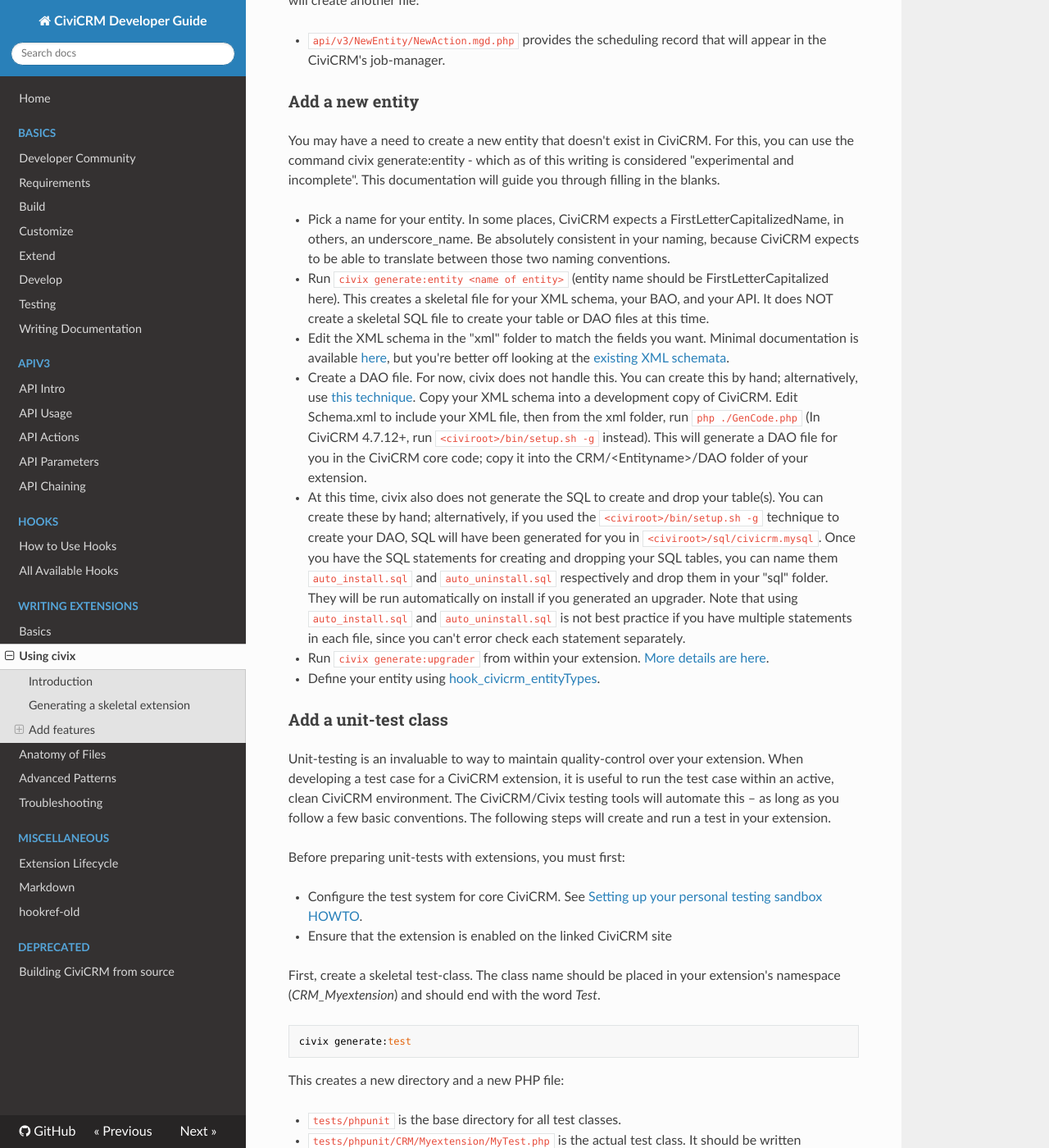
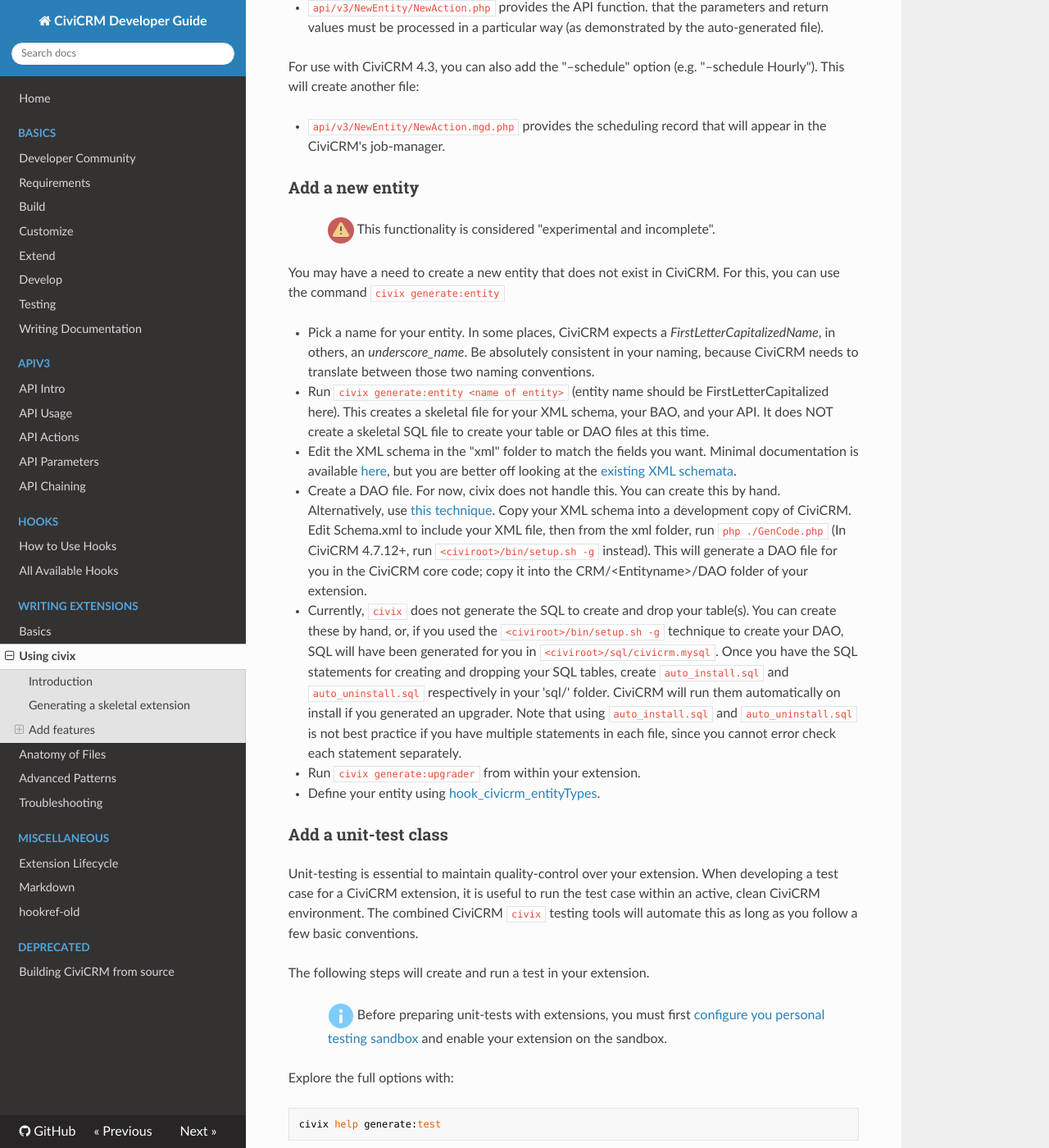
Before and after one commit to civicrm/civicrm-dev-docs, an MkDocs documentation site: the page built from docs/extensions/civix.md, in a window 1280 px wide and 1400 px high, scrolled down 9366 px. Shown: the whole window at 82% size. Built offline with MkDocs 1.6.1, drawn with Linux system fonts in a browser that asks for light colours; nearby versions of some CDN libraries; old or Windows-style settings are respelled for this version of MkDocs; some of the changed text lies outside the part shown.

Commit message:
finish transfer

````diff
--- a/docs/extensions/civix.md
+++ b/docs/extensions/civix.md
@@ -464,9 +464,9 @@
 meeting your needs you may copy it instead and then customise the
 PHP, SQL and templates.
 
-To make a new search based on an existing search determine the class-name of
+To make a new search based on an existing search first determine the name of
 the original search class within the `civicrm/CRM/Contact/Form/Search/Custom`
-within the CiviCRM source tree. Then run the "generate:search" command from
+directory of CiviCRM source tree. Then run the "generate:search" command from
 within your module directory.
 
 For example, the zipcode search is in the class
@@ -482,29 +482,38 @@
 ### Add an API function
 
 The [CiviCRM API](../api/general)
-provides a way to expose functions for use by other developers – API
-functions can be useful for implementing AJAX interfaces (using the
+provides a way to expose functions for use by other developers. API
+functions allow implementing AJAX interfaces (using the
 cj().crmAPI() helper), and they can also be called via REST, PHP,
 Smarty, Drush CLI, and more. Each API requires a two-part name: an
 entity name (such as "Contact", "Event", or "MyEntity") and an action
 name (such as "Create" or "MyAction").
 
+Get started by accessing the `civix` help:
+
 ```bash
-civix generate:api
+civix help generate:api
 ```
 
->> ![danger](../img/danger.png)
-Action names must be lowercase. The javascript helpers CRM.api() and
-CRM.api3() force actions to be lowercase. This issues does not present
+>> ![information](../img/info.png)
+Action names must be lowercase. The javascript helpers `CRM.api()` and
+`CRM.api3()` force actions to be lowercase. This issues does not present
 itself in the API Explorer or when the api action is called via PHP,
-REST, or SMARTY
+REST, or SMARTY.
+
+You can make your API code with a command in this pattern:
+
+```bash
+civix generate:api NewEntity NewAction
+```
 
 This creates one file:
 
--   `api/v3/NewEntity/NewAction.php` provides the API function. Note
+-   `api/v3/NewEntity/NewAction.php` provides the API function.
     that the parameters and return values must be processed in a
     particular way (as demonstrated by the auto-generated file).
 
+<!-- fixme - clarify is this 4.3 and later? -->
 For use with CiviCRM 4.3, you can also add the "–schedule" option (e.g.
 "–schedule Hourly"). This will create another file:
 
@@ -513,15 +522,17 @@
 
 ### Add a new entity
 
-You may have a need to create a new entity that doesn't exist in
-CiviCRM. For this, you can use the command civix generate:entity - which
-as of this writing is considered "experimental and incomplete". This
-documentation will guide you through filling in the blanks.
+>> ![danger](../img/danger.png)
+This functionality is considered "experimental and incomplete".
+
+You may have a need to create a new entity that does not exist in
+CiviCRM. For this, you can use the command `civix generate:entity`
 
 -   Pick a name for your entity. In some places, CiviCRM expects a
-    FirstLetterCapitalizedName, in others, an underscore\_name. Be
-    absolutely consistent in your naming, because CiviCRM expects to be
-    able to translate between those two naming conventions.
+    *FirstLetterCapitalizedName*, in others, an *underscore\_name*. Be
+    absolutely consistent in your naming, because CiviCRM needs to
+    translate between those two naming conventions.
+
 -   Run `civix generate:entity <name of entity>` (entity name should be
     FirstLetterCapitalized here). This creates a skeletal file for your
     XML schema, your BAO, and your API. It does NOT create a skeletal
@@ -529,10 +540,10 @@
 -   Edit the XML schema in the "xml" folder to match the fields you
     want. Minimal documentation is available
     [here](https://wiki.civicrm.org/confluence/display/CRMDOC/Database+Reference),
-    but you're better off looking at the [existing XML
+    but you are better off looking at the [existing XML
     schemata](https://github.com/civicrm/civicrm-core/tree/master/xml/schema).
 -   Create a DAO file. For now, civix does not handle this. You can
-    create this by hand; alternatively, use [this
+    create this by hand. Alternatively, use [this
     technique](http://civicrm.stackexchange.com/a/3536/12). Copy your
     XML schema into a development copy of CiviCRM. Edit Schema.xml to
     include your XML file, then from the xml folder, run
@@ -540,46 +551,49 @@
     `<civiroot>/bin/setup.sh -g` instead). This will generate a DAO file
     for you in the CiviCRM core code; copy it into the
     CRM/<Entityname\>/DAO folder of your extension.
--   At this time, civix also does not generate the SQL to create and
-    drop your table(s). You can create these by hand; alternatively, if
+-   Currently, `civix` does not generate the SQL to create and
+    drop your table(s). You can create these by hand, or, if
     you used the `<civiroot>/bin/setup.sh -g` technique to create your
     DAO, SQL will have been generated for you in
     `<civiroot>/sql/civicrm.mysql`. Once you have the SQL statements for
-    creating and dropping your SQL tables, you can name them
+    creating and dropping your SQL tables, create
     `auto_install.sql` and `auto_uninstall.sql`
-    respectively and drop them in your "sql" folder. They will be run
+    respectively in your 'sql/' folder. CiviCRM will run them
     automatically on install if you generated an upgrader. Note that
     using `auto_install.sql` and `auto_uninstall.sql`
     is not best practice if you have multiple statements in each file,
-    since you can't error check each statement separately.
--   Run `civix generate:upgrader` from within your extension. [More
-    details are
-    here](https://wiki.civicrm.org/confluence/display/CRMDOC/Create+a+Module+Extension#CreateaModuleExtension-Addadatabaseupgrader/Installer/uninstaller).
+    since you cannot error check each statement separately.
+    <!-- fixme update and clarify -->
+-   Run `civix generate:upgrader` from within your extension.
 -   Define your entity using
     [hook\_civicrm\_entityTypes](https://wiki.civicrm.org/confluence/display/CRMDOC/hook_civicrm_entityTypes).
 
 ### Add a unit-test class
 
-Unit-testing is an invaluable to way to maintain quality-control over
+Unit-testing is essential to maintain quality-control over
 your extension. When developing a test case for a CiviCRM extension, it
 is useful to run the test case within an active, clean CiviCRM
-environment. The CiviCRM/Civix testing tools will automate this – as
-long as you follow a few basic conventions. The following steps will
-create and run a test in your extension.
+environment. The combined CiviCRM `civix` testing tools will automate this as
+long as you follow a few basic conventions.
 
-Before preparing unit-tests with extensions, you must first:
+The following steps will create and run a test in your extension.
 
--   Configure the test system for core CiviCRM. See [Setting up your
-    personal testing sandbox
-    HOWTO](/confluence/display/CRM/Setting+up+your+personal+testing+sandbox+HOWTO).
--   Ensure that the extension is enabled on the linked CiviCRM site
+>> ![information](../img/info.png)
+Before preparing unit-tests with extensions, you must first
+[configure you personal testing sandbox](/confluence/display/CRM/Setting+up+your+personal+testing+sandbox+HOWTO) and enable your extension on the sandbox.
 
-First, create a skeletal test-class. The class name should be placed in
-your extension's namespace (*CRM\_Myextension*) and should end with the
-word *Test*.
+Explore the full options with:
 
 ```bash
-civix generate:test
+civix help generate:test
+```
+
+To create a skeletal test-class choose a class name in
+your extension's namespace (*CRM\_Myextension*) that ends with the
+word *Test*:
+
+```bash
+civix generate:test CRM_Myextension_MyTest
 ```
 
 This creates a new directory and a new PHP file:
@@ -592,17 +606,30 @@
 To make sure you can run the test civix needs to know where the CiviCRM
 base install is:
 
-To run this test-class, change to your extension folder and call "civix
-test":
-
-```bash
-civix test
-```
-
-The skeletal test class doesn't do anything useful. For more details on
+The skeletal test class does not do anything useful. For more details on
 how to write a test class:
 
 -   Read [PHP Unit Manual: Writing Tests for
     PHPUnit.](https://phpunit.de/manual/current/en/writing-tests-for-phpunit.html)
 -   Review the example code in
     [org.civicrm.exampletests](https://github.com/totten/org.civicrm.exampletests)
+
+>> ![danger](../img/danger.png)
+The following instructions are deprecated. Updated instructions coming soon.
+
+```bash
+# Check if civix can connect to the civi api
+civix civicrm:ping
+# Look at your current config
+civix config:get
+# Tell civix where to read the civicrm.settings.php
+# EG. For Drupal
+civix config:set civicrm_api3_conf_path /your/path/to/sites/default
+```
+
+To run this test-class, change to your extension folder and call "civix
+test":
+
+```bash
+civix test CRM_Myextension_MyTest
+```
````
Also changed, not shown: other parts of docs/extensions/civix.md (+1 -1 lines).
